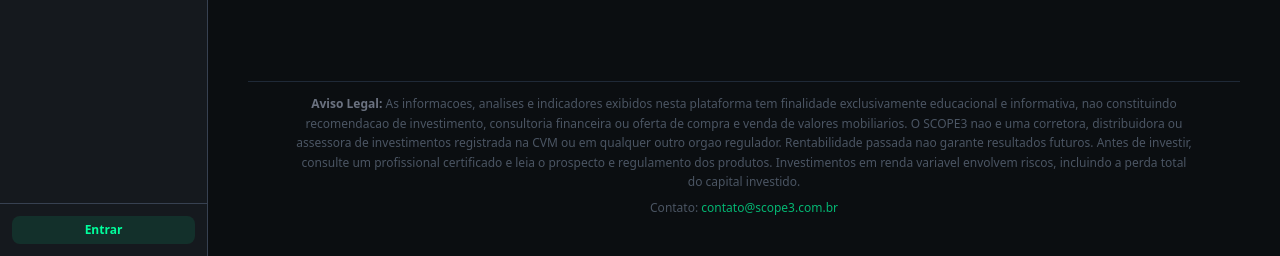
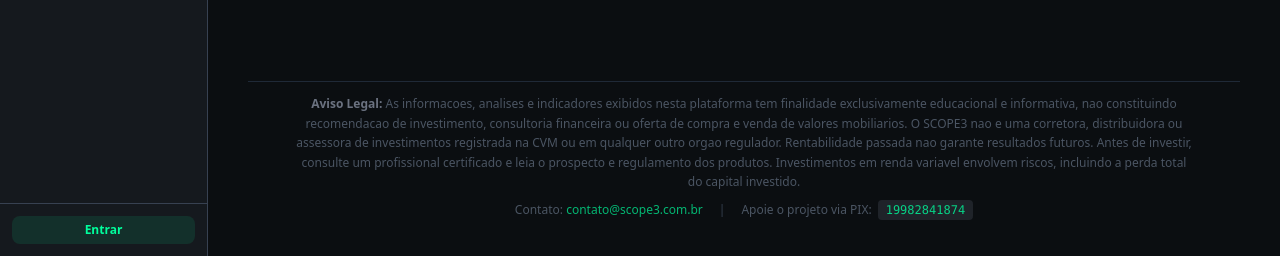
Before and after one commit to tonyoecruz/market-hacking, a FastAPI app: page /acoes/ in a window 1280 px wide. Shown: the part 599-855 px from the top of the page. Run offline with FastAPI, Linux system fonts and the light colour scheme; some libraries are stand-ins or nearby versions.

Commit message:
Minha atualização

```diff
--- a/templates/components/legal_footer.html
+++ b/templates/components/legal_footer.html
@@ -10,8 +10,13 @@
             leia o prospecto e regulamento dos produtos.
             Investimentos em renda variavel envolvem riscos, incluindo a perda total do capital investido.
         </p>
-        <p class="text-center text-xs text-gray-600 mt-2">
-            Contato: <a href="mailto:contato@scope3.com.br" class="text-primary/70 hover:text-primary transition">contato@scope3.com.br</a>
+        <p class="text-center text-xs text-gray-600 mt-2 flex items-center justify-center gap-4 flex-wrap">
+            <span>Contato: <a href="mailto:contato@scope3.com.br" class="text-primary/70 hover:text-primary transition">contato@scope3.com.br</a></span>
+            <span class="text-gray-700">|</span>
+            <span class="inline-flex items-center gap-1.5">
+                Apoie o projeto via PIX:
+                <code class="bg-dark-700 text-primary/80 px-2 py-0.5 rounded text-xs font-mono select-all cursor-pointer" title="Clique para selecionar" onclick="navigator.clipboard.writeText('19982841874').then(()=>{this.textContent='Copiado!';setTimeout(()=>{this.textContent='19982841874'},1500)})">19982841874</code>
+            </span>
         </p>
     </div>
 </div>
```
